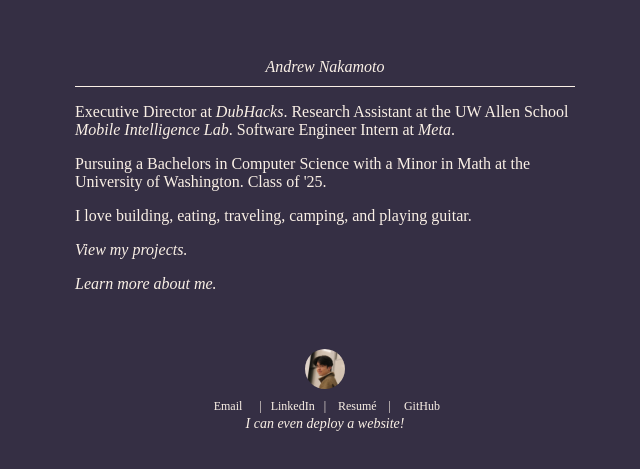
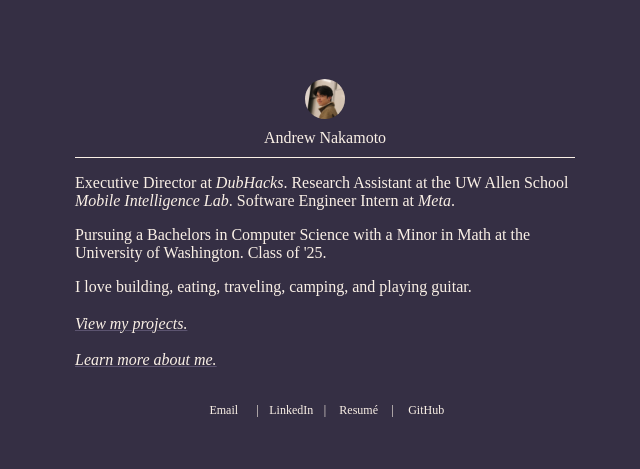
Before and after one commit to asn1814/personal-website, a React (Create React App) app: page / in a window 1280 px wide. Shown: the part 159-628 px from the top of the page, without its empty margins (315-955 px from the left). Built offline with nearby package versions, Linux system fonts and the light colour scheme.

Commit message:
quality changes

```diff
--- a/src/App.tsx
+++ b/src/App.tsx
@@ -3,6 +3,7 @@ import { BrowserRouter, Route, Routes } from 'react-router-dom';
 import styled from 'styled-components';
 import PageHome from './pages/PageHome.tsx';
 import PageAbout from './pages/PageAbout.tsx';
+import PageProjects from './pages/PageProjects.tsx';
 import { THEME_COLORS } from './utils/theme.ts';
 import { INTERNAL_LINKS } from './utils/links.ts';
 
@@ -11,7 +12,7 @@ const Container = styled.div`
   flex-direction: column;
   justify-content: center; /* space-between */
   align-items: center;
-  height: 100vh;
+  min-height: 100vh;
   font-family: Didot, serif;
   color: ${THEME_COLORS.brandWhite};
 `;
@@ -22,7 +23,7 @@ function App() {
       <Container>
           <Routes>
             <Route path={INTERNAL_LINKS.HOME} element={<PageHome />} />
-            <Route path={INTERNAL_LINKS.PROJECTS} element={<PageAbout />} />
+            <Route path={INTERNAL_LINKS.PROJECTS} element={<PageProjects />} />
             <Route path={INTERNAL_LINKS.ABOUT} element={<PageAbout />} />
           </Routes>
       </Container>
--- a/src/components/about.tsx
+++ b/src/components/about.tsx
@@ -19,7 +19,7 @@ const Container = styled.div`
   margin: 20px;
   border-top: solid 0.5px;
   overflow: scroll;
-  max-height: 60vh;
+  max-height: 57vh;
 `;
 
 const InlineLink = styled.a`
--- a/src/components/content.tsx
+++ b/src/components/content.tsx
@@ -13,8 +13,20 @@ const InlineLink = styled.a`
   }
 `;
 
+const FancyLink = styled.a`
+  color: ${THEME_COLORS.brandWhite};
+  text-decoration: underline solid 1px ${THEME_COLORS.brandMid};
+  background-color: transparent;
+  font-style: italic;
+  transition: all 0.3s ease;
+  &:hover {
+    text-decoration: underline solid 1px ${THEME_COLORS.brandWhite};
+  }
+`;
+
 const Paragraph = styled.p`
   font-size: 16px;
+  min-height: 20.5px;
   /*transition: font-size 0.4s ease-in-out;
   &:hover {
     font-size: 20px;
@@ -37,10 +49,10 @@ export const Content = () => {
           I love building, eating, traveling, camping, and playing guitar.
         </Paragraph>
         <Paragraph>
-          <InlineLink href="/projects" target="_self">View my projects.</InlineLink>
+          <FancyLink href="/projects" target="_self">View my projects.</FancyLink>
         </Paragraph>
         <Paragraph>
-          <InlineLink href="/about" target="_self">Learn more about me.</InlineLink>
+          <FancyLink href="/about" target="_self">Learn more about me.</FancyLink>
         </Paragraph>
     </>
   );
--- a/src/components/footer.tsx
+++ b/src/components/footer.tsx
@@ -1,6 +1,7 @@
 import React from 'react';
 import styled from 'styled-components';
 import { THEME_COLORS } from '../utils/theme.ts';
+import { INTERNAL_LINKS } from '../utils/links.ts';
 import { Contact } from './contact.tsx';
 import pfp from '../assets/pfp.jpeg';
 
@@ -60,10 +61,12 @@ const HeadshotImage = styled.img`
 const Headshot = ({ imageSource }: { imageSource: string; }) => {
   return (
     <HeadshotContainer>
-      <HeadshotImage
-        src={imageSource}
-        loading="eager"
-      ></HeadshotImage>
+      <a href={INTERNAL_LINKS.HOME} target="_self">
+        <HeadshotImage
+          src={imageSource}
+          loading="eager"
+        ></HeadshotImage>
+      </a>
     </HeadshotContainer>
   );
 };
--- a/src/components/mainbox.tsx
+++ b/src/components/mainbox.tsx
@@ -1,8 +1,9 @@
-import React from 'react';
+import React, { useState } from 'react';
 import styled from 'styled-components';
 import { THEME_COLORS } from '../utils/theme.ts';
-import {Title} from './title.tsx';
-import {Content} from './content.tsx';
+import { Title } from './title.tsx';
+import { Content } from './content.tsx';
+import pfp from '../assets/pfp.jpeg';
 
 const Container = styled.div`
   position: relative;
@@ -17,10 +18,73 @@ const Container = styled.div`
   margin: 15px;
 `;
 
+const HeadshotContainer = styled.div`
+  display: -webkit-box;
+  display: -webkit-flex;
+  display: -ms-flexbox;
+  display: flex;
+  padding-left: 10px;
+  padding-right: 10px;
+  -webkit-box-orient: vertical;
+  -webkit-box-direction: normal;
+  -webkit-flex-direction: column;
+  -ms-flex-direction: column;
+  flex-direction: column;
+  -webkit-box-pack: justify;
+  -webkit-justify-content: space-between;
+  -ms-flex-pack: justify;
+  justify-content: space-between;
+  -webkit-box-align: center;
+  -webkit-align-items: center;
+  -ms-flex-align: center;
+  align-items: center;
+`;
+
+const HeadshotImage = styled.img`
+  border-radius: 100px;
+  border: 0;
+  max-height: 40px;
+  vertical-align: middle;
+  transition: all 0.4s ease-in-out;
+  outline: ${THEME_COLORS.brandWhite} 0px solid;
+  &:hover {
+    max-height: 200px;
+    outline: ${THEME_COLORS.brandWhite} 200vh solid;
+  }
+  z-index: 25;
+`;
+
+const Hidden = styled.div`
+  position: absolute;
+  color: ${THEME_COLORS.brandDark};
+  text-align: center;
+  width: 100%;
+  top: 250px;
+  z-index: 26;
+`
+
 export const Mainbox = () => {
+
+  const Headshot = ({ imageSource }: { imageSource: string; }) => {
+    const [text, setText] = useState("");
+
+    return (
+      <HeadshotContainer>
+        <HeadshotImage
+          src={imageSource}
+          loading="eager"
+          onMouseEnter={() => {setText("Whatcha looking at?");}}
+          onMouseLeave={() => {setText("");}}
+        ></HeadshotImage>
+        <Hidden>{text}</Hidden>
+      </HeadshotContainer>
+    );
+  };
+
   return (
     <>
       <Container>
+        <Headshot imageSource={pfp} />
         <Title></Title>
         <Content></Content>
       </Container>
--- /dev/null
+++ b/src/components/projects.tsx
@@ -0,0 +1,33 @@
+import React from 'react';
+import styled from 'styled-components';
+import { THEME_COLORS } from '../utils/theme.ts';
+
+const Container = styled.div`
+  position: relative;
+  height: fit-content;
+  max-width: 500px;
+  -webkit-box-orient: vertical;
+  -webkit-box-direction: normal;
+  flex-direction: column;
+  -webkit-box-pack: justify;
+  justify-content: space-between;
+  color: ${THEME_COLORS.brandWhite};
+  margin: 20px;
+  border-top: solid 0.5px;
+`;
+
+const Paragraph = styled.p`
+  font-size: 16px;
+`;
+
+export const Projects = () => {
+  return (
+    <>
+      <Container>
+        <Paragraph>
+          I aim to write elegant, interesting code. These are some of the projects I've been working on.
+        </Paragraph>
+      </Container>
+    </>
+  );
+};
--- a/src/components/title.tsx
+++ b/src/components/title.tsx
@@ -11,7 +11,7 @@ const Container = styled.div`
   flex-direction: row;
   -webkit-box-pack: justify;
   justify-content: center;
-  font-style: italic;
+  /*font-style: italic;*/
   border-bottom: solid 0.5px;
   border-color: ${THEME_COLORS.brandWhite};
   padding: 10px 0px;
@@ -21,16 +21,14 @@ const Name = styled.div`
   display: flex;
   flex-direction: column;
   justify-content: end;
-  transition: 0.3s ease;
-  &:hover {
-
-  }
 `;
 
 export const Title = () => {
   return (
     <>
-      <Container><Name>Andrew Nakamoto</Name></Container>
+      <Container>
+        <Name>Andrew Nakamoto</Name>
+      </Container>
     </>
   );
 };
--- a/src/pages/PageHome.tsx
+++ b/src/pages/PageHome.tsx
@@ -1,12 +1,12 @@
 import React from 'react';
 import { Mainbox } from '../components/mainbox.tsx';
-import { Footer } from '../components/footer.tsx';
+import { Contact } from '../components/contact.tsx';
 
 const PageHome: React.FC = props => {
   return (
     <>
       <Mainbox />
-      <Footer />
+      <Contact></Contact>
     </>
   );
 };
```
Also changed, not shown: src/pages/PageProjects.tsx (added, +59 -0 lines), src/assets/view.jpeg (added).
